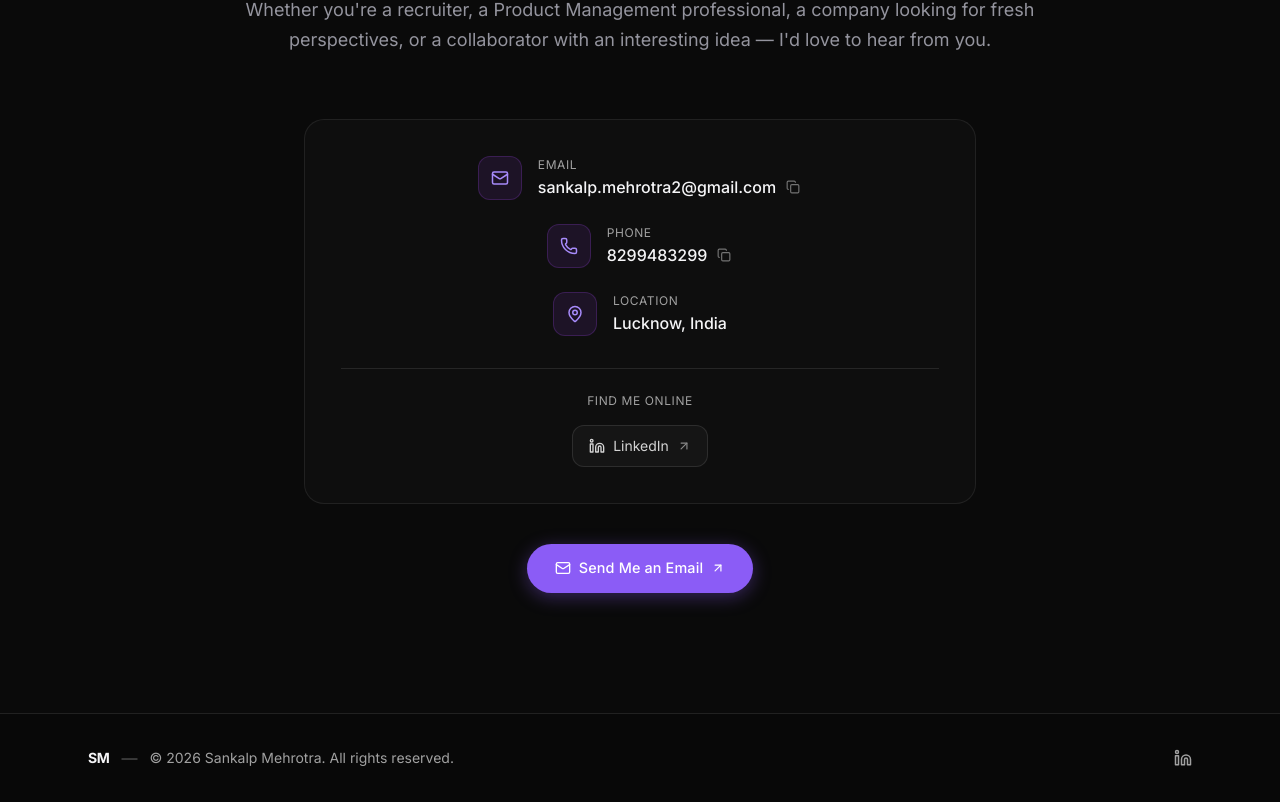
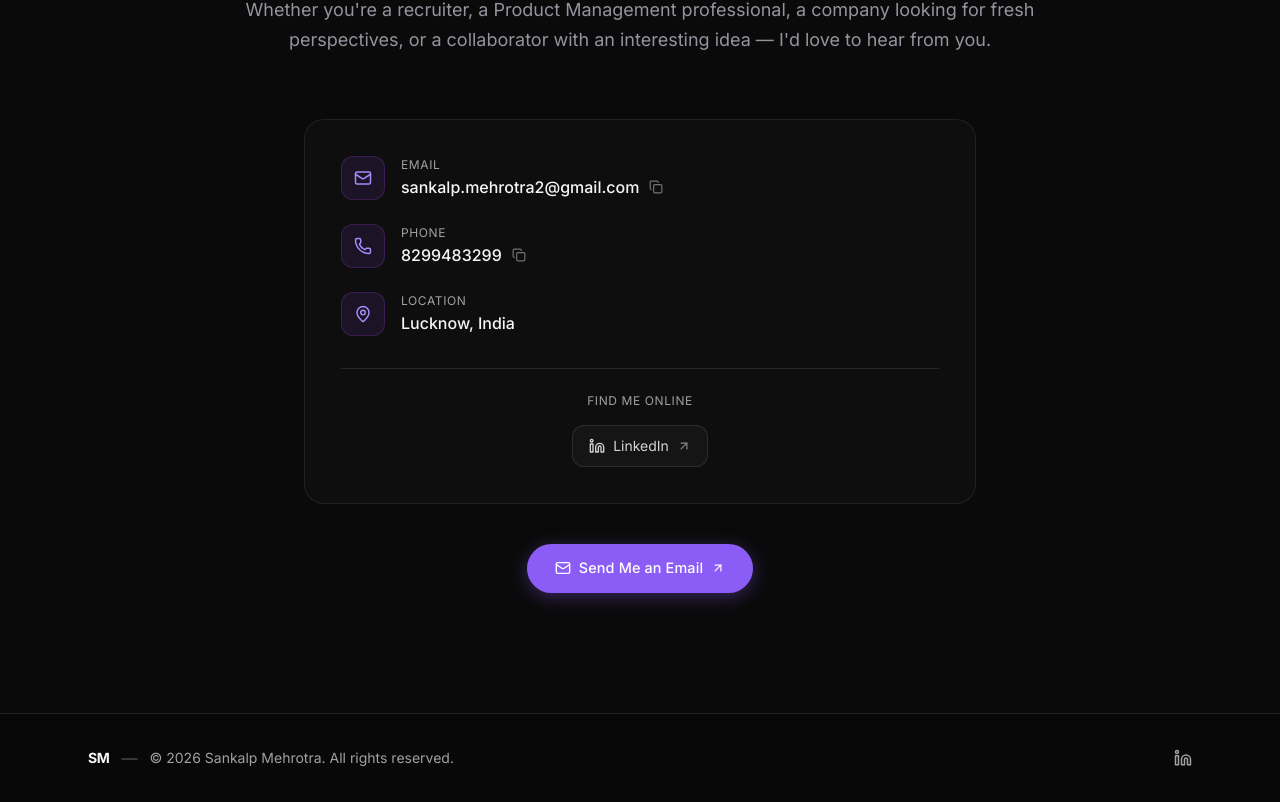
Before and after one commit to Shivamkr522/per_port, a Next.js app: page / in a window 1280 px wide. Shown: the part 6534-7336 px from the top of the page. Built offline with nearby package versions, Linux system fonts and the light colour scheme.

Commit message:
Fixed contact alignment

```diff
--- a/src/components/Contact.tsx
+++ b/src/components/Contact.tsx
@@ -100,7 +100,7 @@ export default function Contact() {
             {/* Contact Items */}
             <div className="space-y-6 mb-8">
               {contactItems.map((item) => (
-                <div key={item.label} className="flex items-center justify-center gap-4">
+                <div key={item.label} className="flex items-center gap-4">
                   <div className="flex-shrink-0 w-11 h-11 rounded-xl bg-purple-500/10 border border-purple-500/20 flex items-center justify-center">
                     <item.icon size={18} className="text-[#a78bfa]" />
                   </div>
```
